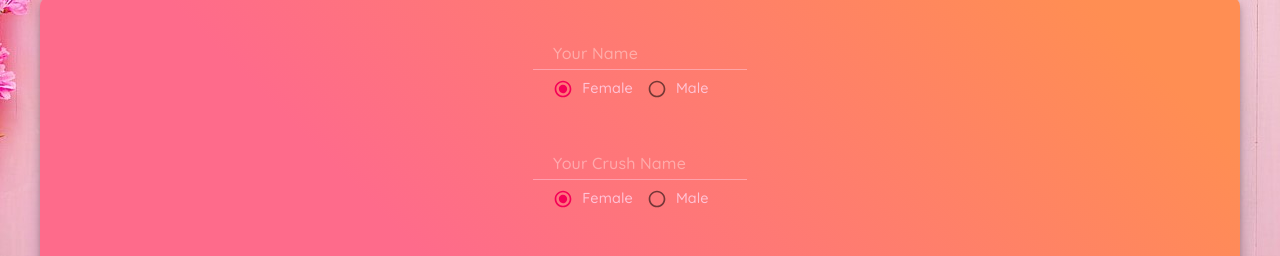
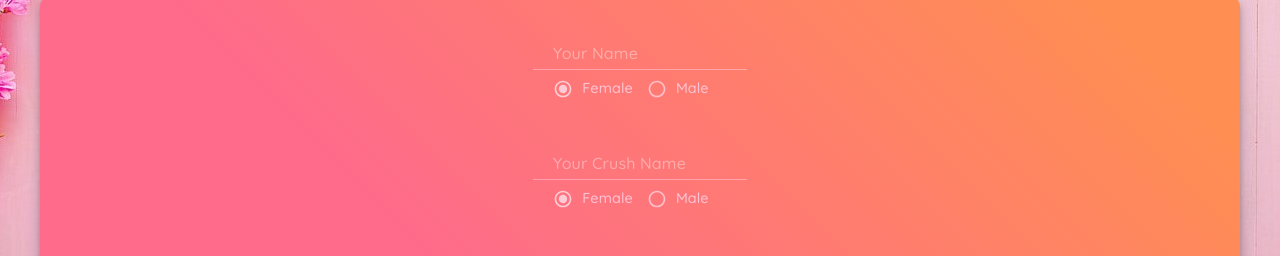
Before and after one commit to amanjatx/netyforms-repo, a React (Create React App) app: page / in a window 1280 px wide. Shown: the part 209-465 px from the top of the page. Built offline with nearby package versions, Linux system fonts and the light colour scheme.

Commit message:
ccbox updated with radio button checked color

```diff
--- a/src/Component/CCBox.js
+++ b/src/Component/CCBox.js
@@ -16,7 +16,6 @@ const useStyles = makeStyles({
             flexDirection : 'column',
             justifyContent : 'center',
             alignItems : 'center',
-            // backgroundColor : 'black',
             padding : '10px 0',
             margin : '10px 0'
         }
@@ -45,7 +44,15 @@ const useStyles = makeStyles({
         margin : '20px 10px',
         textTransform : 'none',
         fontFamily: `'Quicksand', sans-serif`,
-    }
+    },
+    rootRadio: {
+        '&$checked': {
+          color: '#ffccd5'  // checked color
+        },
+        color : 'pink' // unchecked color
+      },
+    checked: {},
+
 })
 
 function CCBox() {
@@ -78,8 +85,34 @@ function CCBox() {
             </FormControl>
             <FormControl>
                 <RadioGroup aria-label={dal.al} name={dal.radioGroupName} value={dal.val} onChange={dal.method} classes={{root : classes.rootRadioGroup}}>
-                    <FormControlLabel value="female" control={<Radio size='small'/>} label="Female" classes={{label : classes.labelFormControlLabelRadio}}/>
-                    <FormControlLabel value="male" control={<Radio size='small'  />} label="Male" classes={{label : classes.labelFormControlLabelRadio}}/>
+                    <FormControlLabel
+                        value="female"
+                        control={
+                            <Radio
+                                size='small'
+                                color='primary'
+                                classes={{ root: classes.rootRadio, checked: classes.checked, }}
+                            />
+                        }
+                        label="Female"
+                        classes={
+                            {label : classes.labelFormControlLabelRadio}
+                        }
+                    />
+                    <FormControlLabel
+                        value="male"
+                        control={
+                            <Radio
+                                size='small'
+                                color='primary'
+                                classes={{ root: classes.rootRadio, checked: classes.checked, }}
+                            />
+                        }
+                        label="Male"
+                        classes={
+                            {label : classes.labelFormControlLabelRadio}
+                        }
+                    />
                 </RadioGroup>
             </FormControl>
         </div>
```
Also changed, not shown: 1 other file (tests, documents, lock files or other folders).
